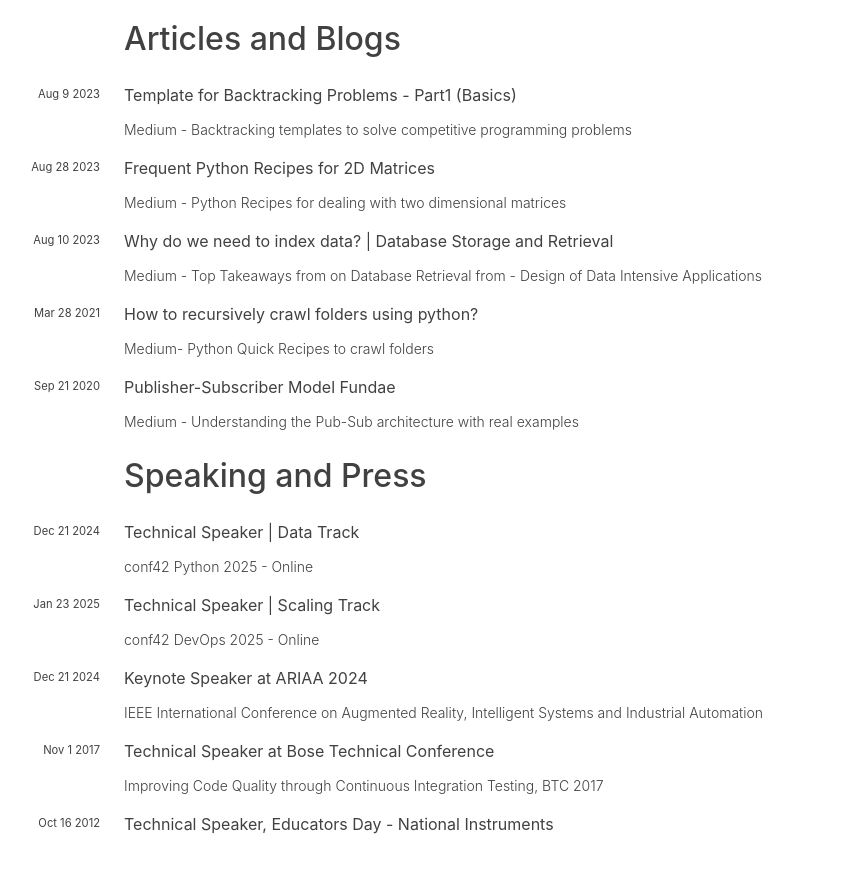
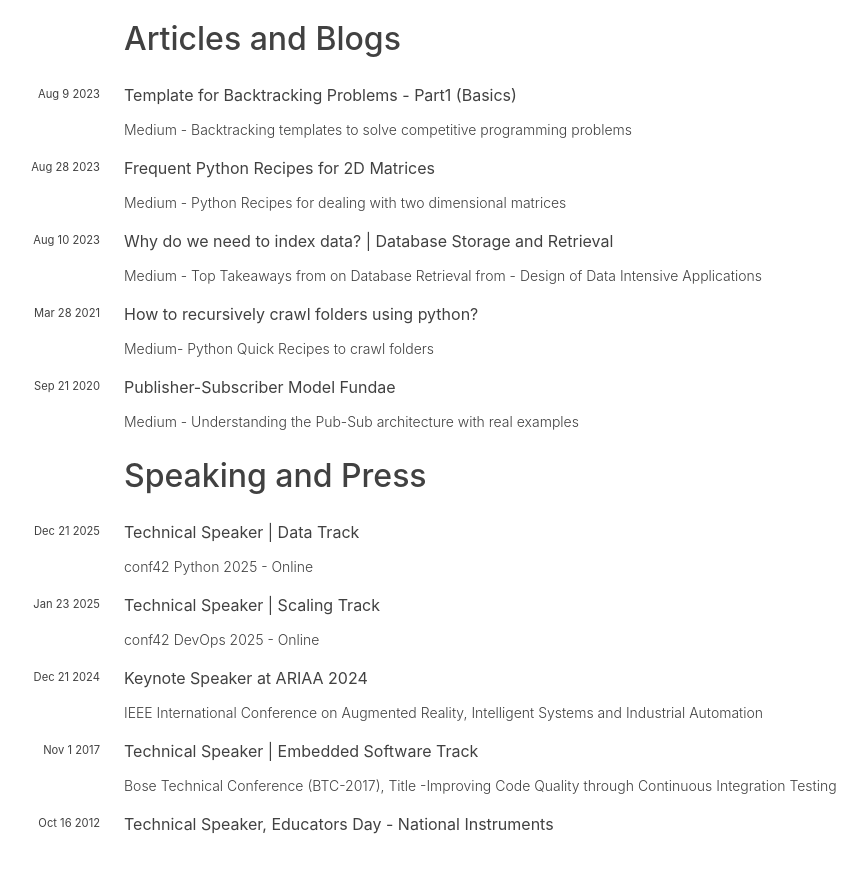
Before and after one commit to hariharanragothaman/hariharanragothaman.github.io, a Jekyll site: the page built from cv.md, in a window 1280 px wide and 900 px high, scrolled down 4248 px. Shown: the top 873 px of the window, without its empty margins (208-1075 px from the left). Built offline with Jekyll 4.4.1, drawn with Linux system fonts in a browser that asks for light colours; nearby versions of some CDN libraries; some web fonts are replaced.

Commit message:
Polishes and Updates

```diff
--- a/_data/press.yaml
+++ b/_data/press.yaml
@@ -1,6 +1,6 @@
 - title: Technical Speaker | Data Track
   month: Dec 21
-  year: 2024
+  year: 2025
   publisher:
     - url: https://www.conf42.com/Python_2025_Hariharan_Ragothaman_cpp_python_workloads
       name: conf42 Python 2025 - Online
@@ -20,12 +20,12 @@
       name: IEEE International Conference on Augmented Reality, Intelligent Systems and Industrial Automation
 
 
-- title: Technical Speaker at Bose Technical Conference
+- title: Technical Speaker | Embedded Software Track
   month: Nov 1
   year: 2017
   publisher:
     - url:
-      name: Improving Code Quality through Continuous Integration Testing, BTC 2017
+      name: Bose Technical Conference (BTC-2017), Title -Improving Code Quality through Continuous Integration Testing
 
 - title: Technical Speaker, Educators Day - National Instruments
   month: Oct 16
```
